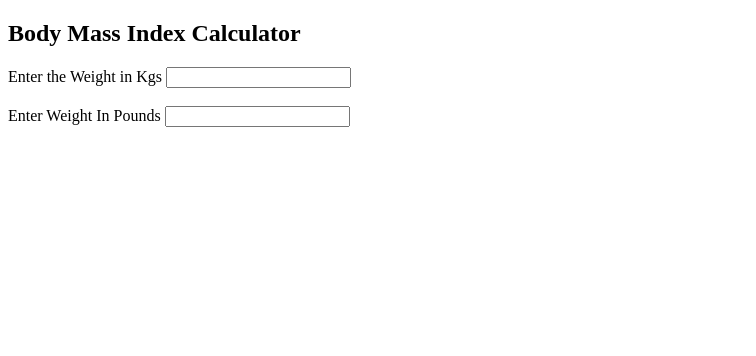
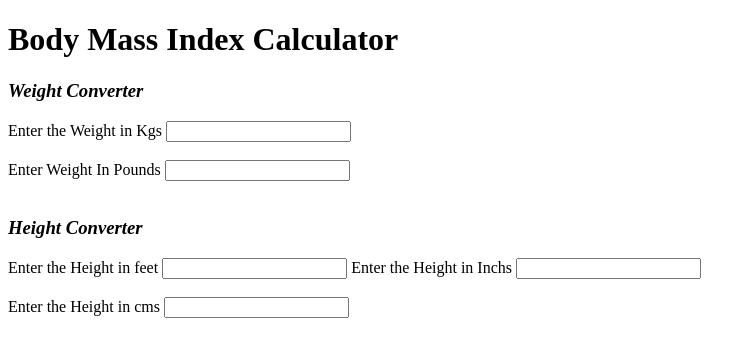
Before and after one commit to vemusharan/BMI-using-React, a plain HTML site: page index.html in a window 1280 px wide. Shown: the whole page, without its empty margins (0-756 px from the left). Drawn offline with nearby package versions, Linux system fonts and the light colour scheme.

Commit message:
Height and Weight Convertor Working

```diff
--- a/bmi.js
+++ b/bmi.js
@@ -3,40 +3,81 @@ class Maincomp extends React.Component {
 		super(props);
 		this.state= {weights:props.list};
 		this.handlekgs = this.handlekgs.bind(this);
+		this.handlepounds = this.handlepounds.bind(this);
+		this.handlefeet = this.handlefeet.bind(this);
+		this.handleinch = this.handleinch.bind(this);
 	}
 
 
 	handlekgs(event) {
 		const cal = event.target.value;
+		console.log('kgs = ',cal);
 		const pounds = cal * 2.20462262185;
-		this.state.weights[0].pounds = pounds;
-		this.state.weights[0].kgs = cal;
+		this.state.weights.pounds = pounds;
+		this.state.weights.kgs = cal;
 		this.setState({weights:this.state.weights});
 		console.log(this.state.weights);
 	}
 
+	handlepounds(event) {
+		const temp = event.target.value;
+		const change = temp * 0.45;
+		this.state.weights.pounds = temp;
+		this.state.weights.kgs = change;
+		this.setState({weights:this.state.weights});
+
+
+	}
+
+	handlefeet(event) {
+		const feet = event.target.value;
+		const cms = feet * 30.48;
+		const inchs = this.state.weights.inchs * 2.54;
+		const total = cms + inchs;
+		this.state.weights.feet = feet;
+		this.state.weights.cms = total;
+		this.setState({weights:this.state.weights});
+
+	}
+
+	handleinch(event) {
+		const inchs = event.target.value;
+		const cms = inchs * 2.54;
+		const feet = this.state.weights.feet * 30.48
+		const total = feet + cms;
+		this.state.weights.cms = total;
+		this.state.weights.inchs = inchs;
+		this.setState({weights:this.state.weights});
+	}
+
+	render () {
+		return (
+			<form>
+			<h3> <i> Weight Converter </i> </h3>
+			<label> Enter the Weight in Kgs </label>
+			<input type="text" value={this.state.weights.kgs} onChange={this.handlekgs}  />
+			<br/> <br/>
+
+			<label> Enter Weight In Pounds  </label>
+
+			<input type="text" value={this.state.weights.pounds} onChange={this.handlepounds} />
+
+			<br/> <br/>
+
+			<h3> <i> Height Converter </i> </h3>
+			<label> Enter the Height in feet </label>
+			<input type="text" value={this.state.weights.feet} onChange={this.handlefeet} />
+			<label> Enter the Height in Inchs </label>
+			<input type="text" value={this.state.weights.inchs} onChange={this.handleinch} />
+			<br/> <br/>
+			<label> Enter the Height in cms </label>
+			<input type="text" value={this.state.weights.cms}  />
 
 
 
+			</form>
 
 
-
-	render () {
-
-
-
-
-
-
-		return (
-			<form>
-			<label> Enter the Weight in Kgs </label>
-			<input type="text" value={this.state.weights[0].kgs} onChange={this.handlekgs} />
-			<br/> <br/>
-
-			<label> Enter Weight In Pounds  </label>
-			<input type="text" value={this.state.weights[0].pounds} />
-			</form>
 			);
 	}
 }
@@ -45,7 +86,7 @@ class Maincomp extends React.Component {
 
 
 
-const list = [{kgs:"",pounds:""}]
+const list = {kgs:"", pounds:"",feet:"",inchs:"",cms:""}
 
 ReactDOM.render(
  <Maincomp  list={list} />,
--- a/index.html
+++ b/index.html
@@ -5,7 +5,7 @@
 </head>
 <body>
 
-  <div id="root"> <h2> Body Mass Index Calculator </h2></div>
+  <div id="root"> <h1> Body Mass Index Calculator </h1></div>
 
   <div id="imp"></div>
 
```
